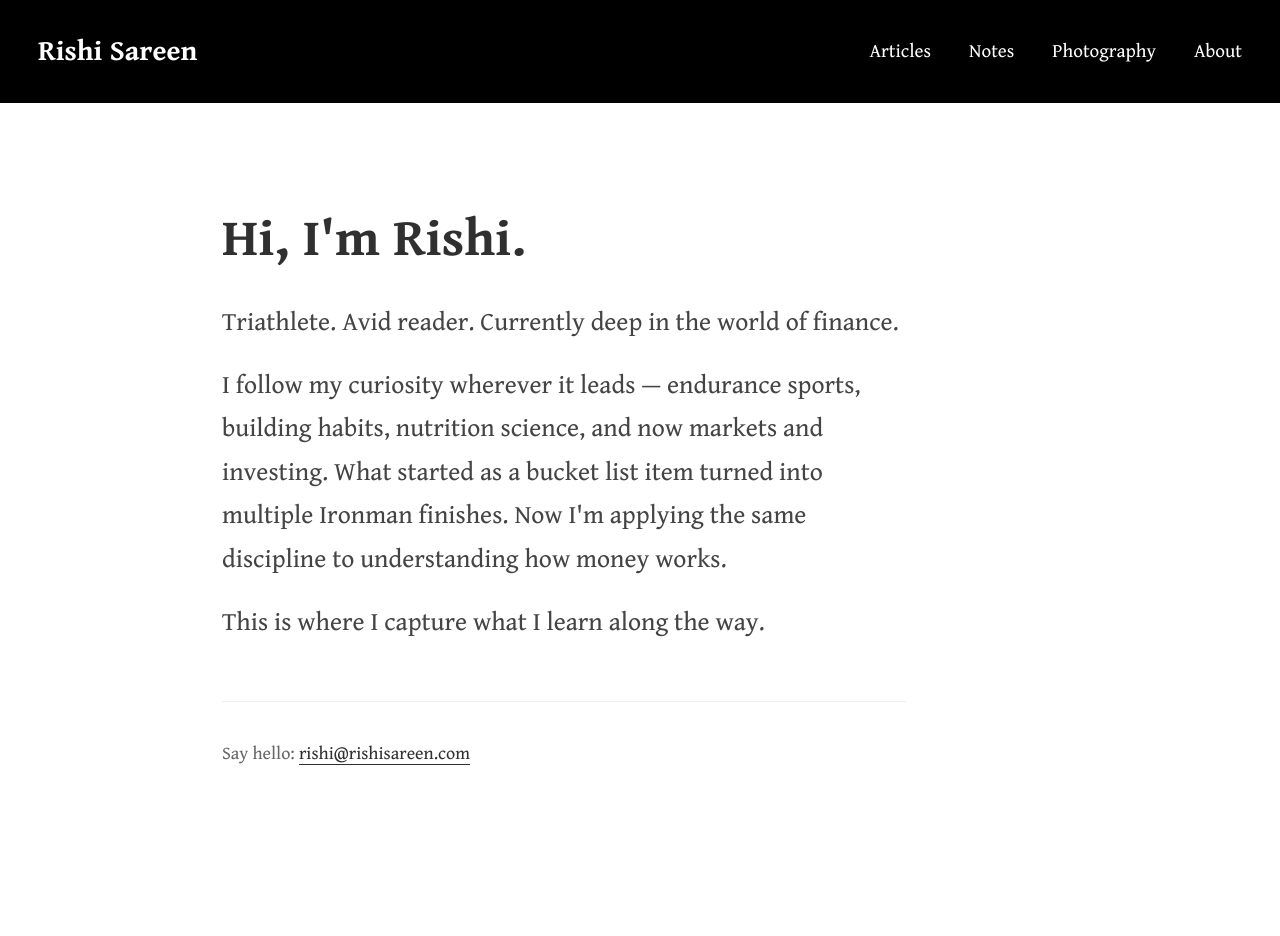
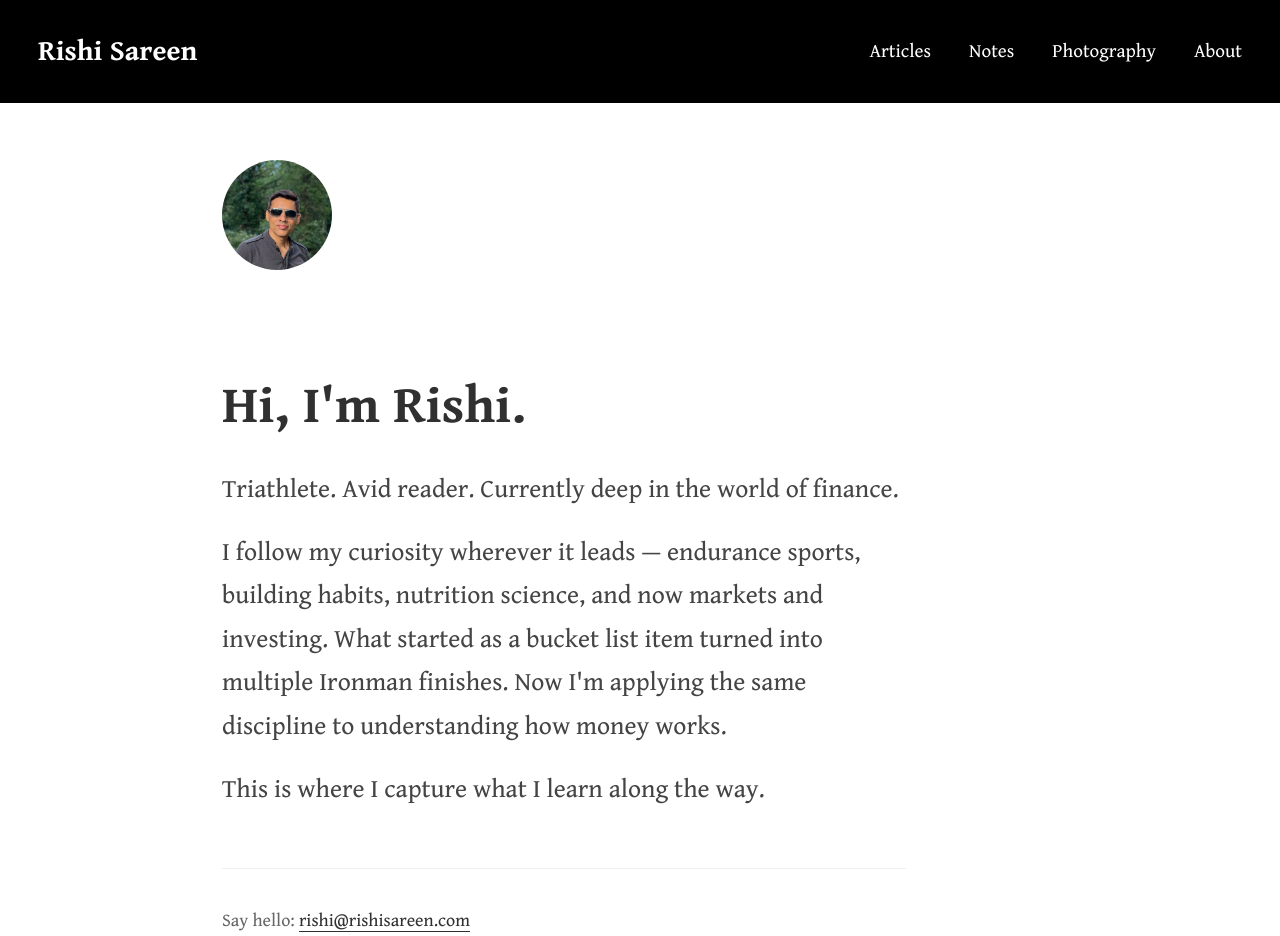
Before and after one commit to rishisareen/rishisareen.github.io, a Jekyll site: the page built from index.html, in a window 1280 px wide. Built offline with Jekyll 4.4.1, drawn with Linux system fonts in a browser that asks for light colours; the list of posts is cut into pages by our own code; before the commit the page ends 900 px from its top, so only the background shows below that.

Commit message:
Add circular portrait avatar to homepage hero

```diff
--- a/index.html
+++ b/index.html
@@ -5,6 +5,7 @@ title: Home
 
 <div class="home home-minimal">
   <section class="hero">
+    <img src="{{ site.baseurl }}/public/images/rishi-cover.jpg" alt="Rishi Sareen" class="home-avatar">
     <h1>Hi, I'm Rishi.</h1>
     <p>
       Triathlete. Avid reader. Currently deep in the world of finance.
--- a/public/css/lanyon.css
+++ b/public/css/lanyon.css
@@ -1166,6 +1166,15 @@ a.pagination-item:hover {
   margin-bottom: 3rem;
 }
 
+.home-avatar {
+  width: 110px;
+  height: 110px;
+  border-radius: 50%;
+  object-fit: cover;
+  object-position: center 22%;
+  margin-bottom: 1.5rem;
+}
+
 .hero h1 {
   font-size: 2.75rem;
   font-weight: 700;
@@ -1334,6 +1343,12 @@ a.pagination-item:hover {
 
   .hero p {
     font-size: 1.15rem;
+  }
+
+  .home-avatar {
+    width: 88px;
+    height: 88px;
+    margin-bottom: 1.25rem;
   }
 }
 
```
Also changed, not shown: public/images/rishi-cover.jpg (added).
